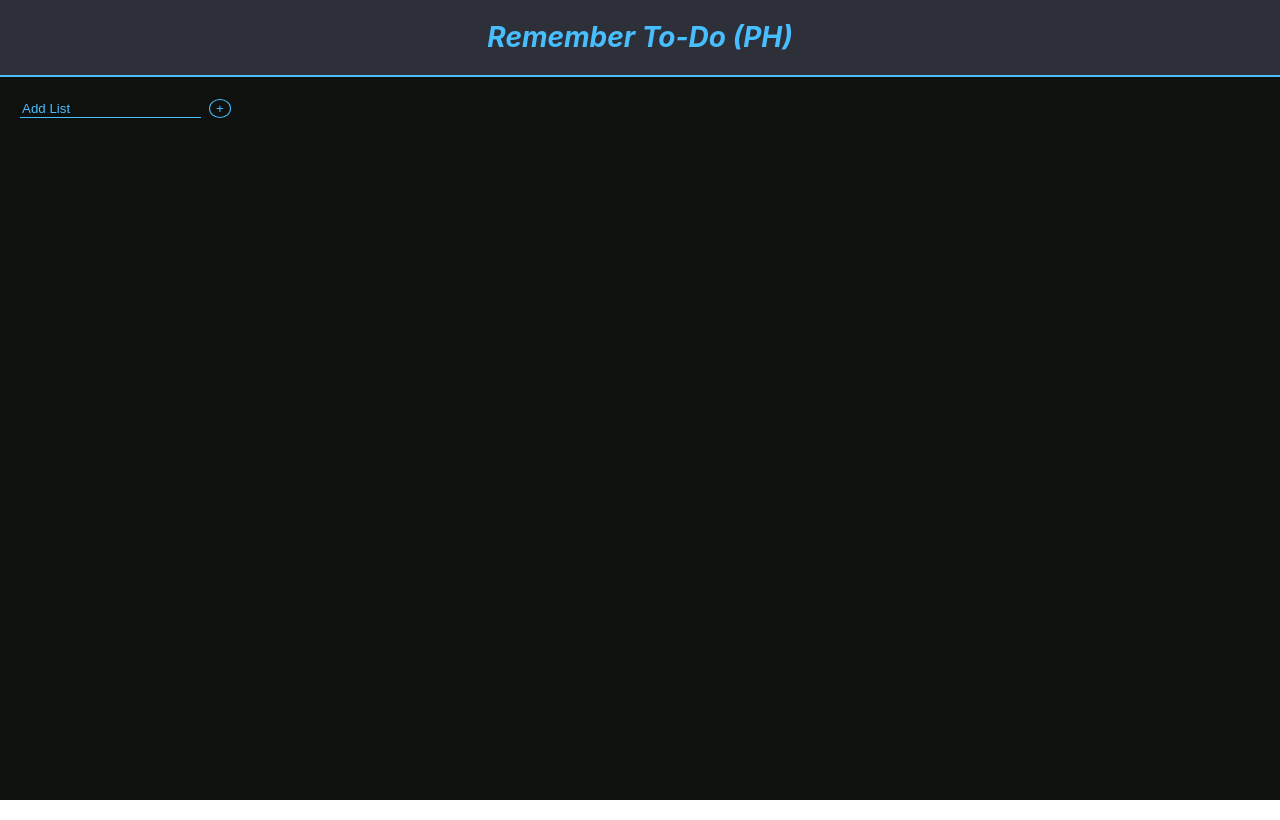
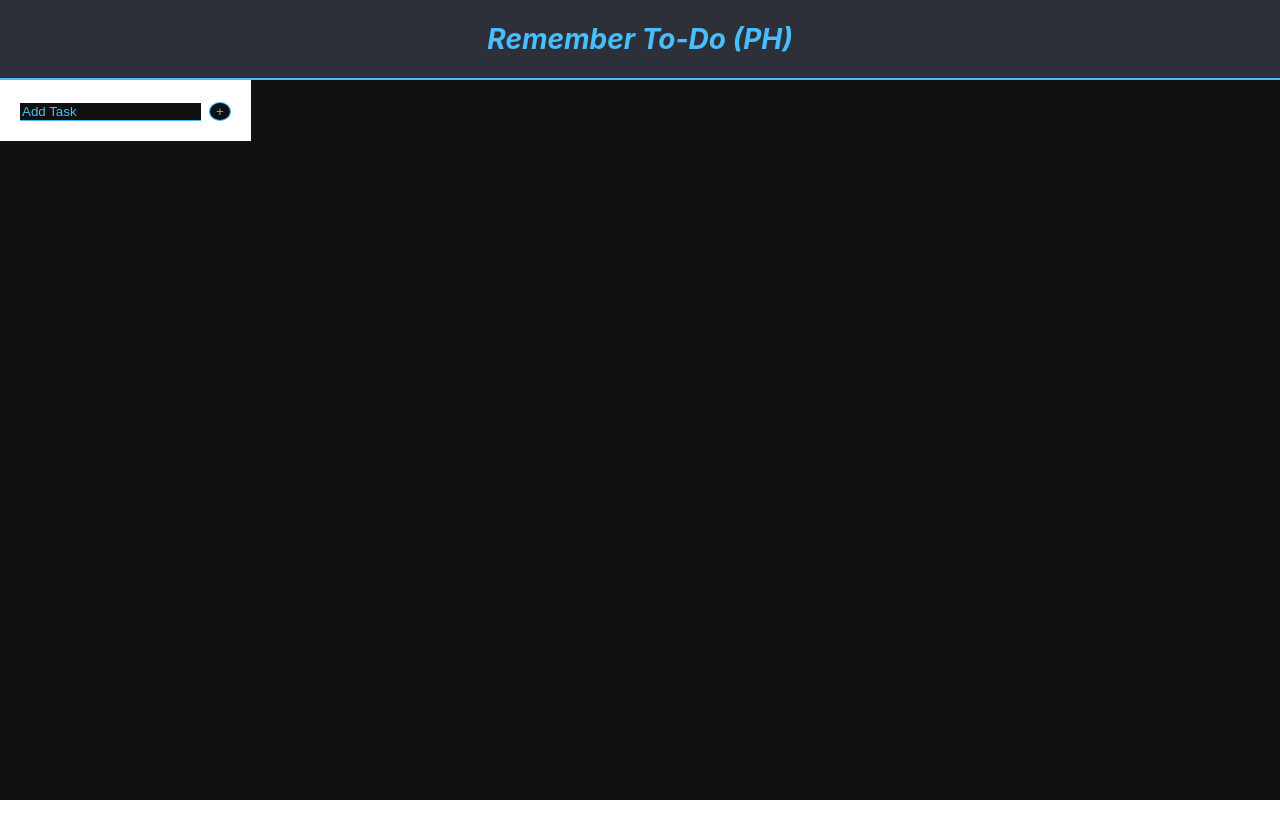
Before and after one commit to Teras43/todo-v2, a React (Create React App) app: page / in a window 1280 px wide. Shown: the top 820 px of the page. Built offline with nearby package versions, Linux system fonts and the light colour scheme.

Commit message:
Added task card files and fixed styling.

```diff
--- a/src/components/index.ts
+++ b/src/components/index.ts
@@ -1,2 +1,4 @@
 export { default as ListCollection } from "./list-collection";
-export { default as Card } from "./card";
+export { default as ListCard } from "./list-card";
+export { default as TaskCollection } from "./task-collection";
+export { default as TaskCard } from "./task-card";
--- a/src/components/card.tsx
+++ b/src/components/list-card.tsx
@@ -67,7 +67,6 @@ const Card = ({ listState, deleteList }: Props) => {
 /** Component Styles */
 const CardWrapper = styled.div`
   height: 4em;
-  width: 100%;
   border: 2px solid #48beff;
   display: flex;
   flex: 10;
@@ -98,6 +97,10 @@ const ListTitleInput = styled.input`
   align-items: center;
   padding-left: 10px;
   font-weight: 700;
+  outline: none;
+  background-color: #40434e;
+  border: 1px solid #48beff;
+  text-decoration: underline;
 `;
 
 const IconWrap = styled.div`
--- a/src/components/list-collection.tsx
+++ b/src/components/list-collection.tsx
@@ -1,5 +1,5 @@
 import styled from "styled-components";
-import { Card } from "./";
+import { ListCard } from "./";
 import { ListState } from "../views/main";
 
 const ListCollection = (props: {
@@ -8,7 +8,7 @@ const ListCollection = (props: {
 }) => {
   return (
     <ContentWrapper>
-      <Card listState={props.listState} deleteList={props.deleteList} />
+      <ListCard listState={props.listState} deleteList={props.deleteList} />
     </ContentWrapper>
   );
 };
@@ -17,7 +17,7 @@ const ListCollection = (props: {
 const ContentWrapper = styled.div`
   height: 100%;
   width: 100%;
-  margin: 20px;
+  padding: 20px;
 `;
 
 /** List Exports */
--- /dev/null
+++ b/src/components/task-card.tsx
@@ -0,0 +1,29 @@
+import { useState } from "react";
+import styled from "styled-components";
+import cross_mark from "../assets/images/cross-mark.png";
+import pen_img from "../assets/images/pen.png";
+import check_mark from "../assets/images/checkmark.png";
+
+const TaskCard = () => {
+  return (
+    <CardWrapper>
+      <div></div>
+    </CardWrapper>
+  );
+};
+
+/** TaskCard Styles */
+const CardWrapper = styled.div`
+  height: 4em;
+  border: 2px solid #48beff;
+  display: flex;
+  flex: 10;
+  align-items: center;
+  justify-content: space-between;
+  border-radius: 8px;
+  background-color: #2d3038;
+  margin-bottom: 10px;
+`;
+
+/** Exports */
+export default TaskCard;
--- /dev/null
+++ b/src/components/task-collection.tsx
@@ -0,0 +1,19 @@
+import styled from "styled-components";
+
+const TaskCollection = () => {
+  return (
+    <ContentWrapper>
+      <div></div>
+    </ContentWrapper>
+  );
+};
+
+/** Task Styles */
+const ContentWrapper = styled.div`
+  height: 100%;
+  width: 100%;
+  padding: 20px;
+`;
+
+/** Exports */
+export default TaskCollection;
--- a/src/views/index.ts
+++ b/src/views/index.ts
@@ -1 +1,2 @@
 export { default as Main } from "./main";
+export { default as TaskView } from "./tasks";
--- a/src/views/main.tsx
+++ b/src/views/main.tsx
@@ -2,6 +2,7 @@ import React, { useEffect, useState } from "react";
 import styled from "styled-components";
 import { ListCollection } from "../components";
 import { v4 as uuidv4 } from "uuid";
+import TaskView from "./tasks";
 
 export type ListState = {
   id: string;
@@ -49,6 +50,7 @@ const Main = () => {
   return (
     <ContentWrapper>
       <TitleDiv>Remember To-Do (PH)</TitleDiv>
+      <BodyDiv>
         <ButtonWrap>
           <BtnInput
             placeholder="Add List"
@@ -58,8 +60,8 @@ const Main = () => {
           />
           <NewListBtn onClick={() => SetListStateFn()}>+</NewListBtn>
         </ButtonWrap>
-      <BodyDiv>
         <ListCollection listState={listState} deleteList={deleteList} />
+        <TaskView />
       </BodyDiv>
     </ContentWrapper>
   );
@@ -93,14 +95,14 @@ const TitleDiv = styled.div`
 
 const BodyDiv = styled.div`
   height: 100%;
-  width: 100vw;
+  width: 100%;
   display: flex;
+  flex-direction: column;
   flex: 9.5;
 `;
 
 const ButtonWrap = styled.div`
   height: 3%;
-  width: 100%;
   padding: 20px;
 `;
 
--- a/src/views/tasks.tsx
+++ b/src/views/tasks.tsx
@@ -1,15 +1,55 @@
 import styled from "styled-components";
 
 const TaskView = () => {
-  <TaskViewWrap>
-    <div></div>
-  </TaskViewWrap>;
+  return (
+    <TaskViewWrap>
+      <ButtonWrap>
+        <BtnInput
+          placeholder="Add Task"
+          // onKeyDown={KeyDown}
+          // value={inputValue}
+          // onChange={(event) => setInputValue(event.target.value)}
+        />
+        <NewTaskBtn>+</NewTaskBtn>
+      </ButtonWrap>
+    </TaskViewWrap>
+  );
 };
 
 /** Styled Components */
 const TaskViewWrap = styled.div`
-  height: 100vh;
-  width: 100vw;
+  position: absolute;
+  display: flex;
+  flex-direction: column;
+  /* left: -50%; */
+  /* overflow: hidden; */
+  background-color: white;
+`;
+
+const ButtonWrap = styled.div`
+  height: 3%;
+  padding: 20px;
+`;
+
+const BtnInput = styled.input`
+  border: none;
+  border-bottom: 1px solid #48beff;
+  background-color: #0e110e;
+  color: #48beff;
+  outline: none;
+
+  ::placeholder {
+    color: #48beff;
+  }
+`;
+
+const NewTaskBtn = styled.button`
+  border: none;
+  background-color: #0e110e;
+  border: 1px solid #48beff;
+  border-radius: 50%;
+  color: #48beff;
+  margin-left: 8px;
 `;
 
 /** Exports */
```
Lines whose indentation alone changed are shown as unchanged.
